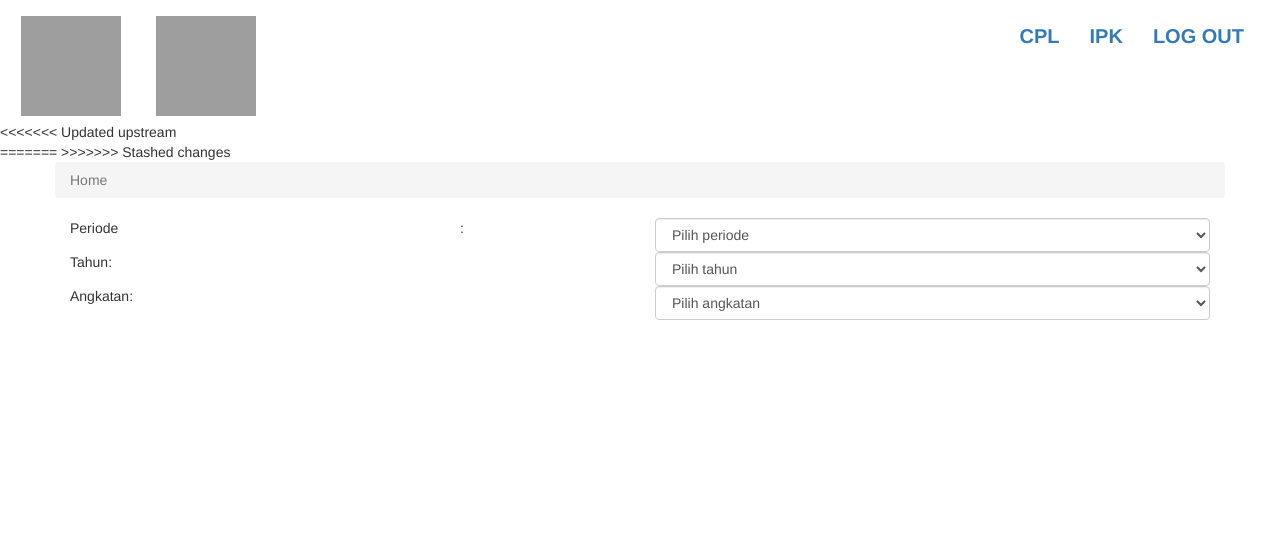
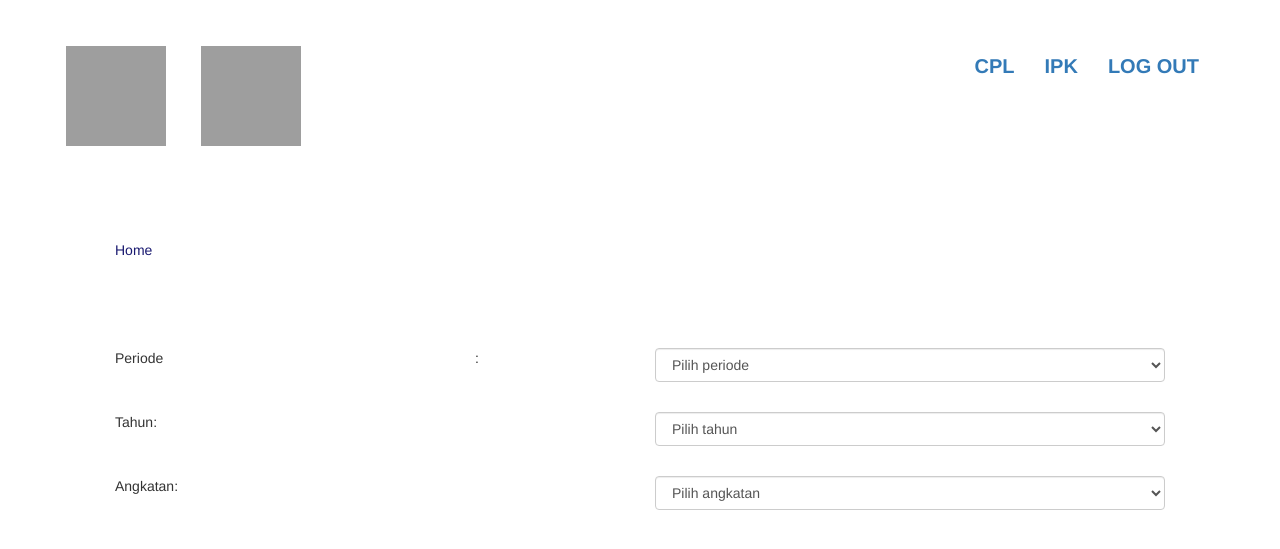
Before and after one commit to fegmelef/Manpro, a PHP site: page /cpl.php in a window 1280 px wide. Shown: the top 549 px of the page. Run offline with PHP 8.4, Linux system fonts and the light colour scheme; grey boxes are pictures that could not be loaded.

Commit message:
breadcrumb

```diff
--- a/cpl.php
+++ b/cpl.php
@@ -17,19 +17,17 @@
         <?php include "navbar/navbar_after_login.php";?>
         <br>
         <br>
-<<<<<<< Updated upstream
         <br>
 
-=======
->>>>>>> Stashed changes
         <!-- bread crumbs -->
         <div class="container">
             <div class="row">
-            <ul class="breadcrumb">
-                <li class="breadcrumb-item active">Home</a></li>
+            <ul id="breadcrumb" class="breadcrumb">
+                <li class="breadcrumb-item">Home</li>
             </ul>
             </div>
         </div>
+
         <!-- isi -->
         <div class="container">
             <div class="row">
--- a/css.css
+++ b/css.css
@@ -38,15 +38,11 @@
     text-decoration: underline;
 }
 
-<<<<<<< Updated upstream
 .row{
     margin: 30px;
 }
-=======
-.breadcrumbs{
-    margin-top: 20px;
-    margin-left: 20px;
+
+#breadcrumb{
     color: midnightblue;
-    font-weight: bold;
+    background: none;
 }
->>>>>>> Stashed changes
```
